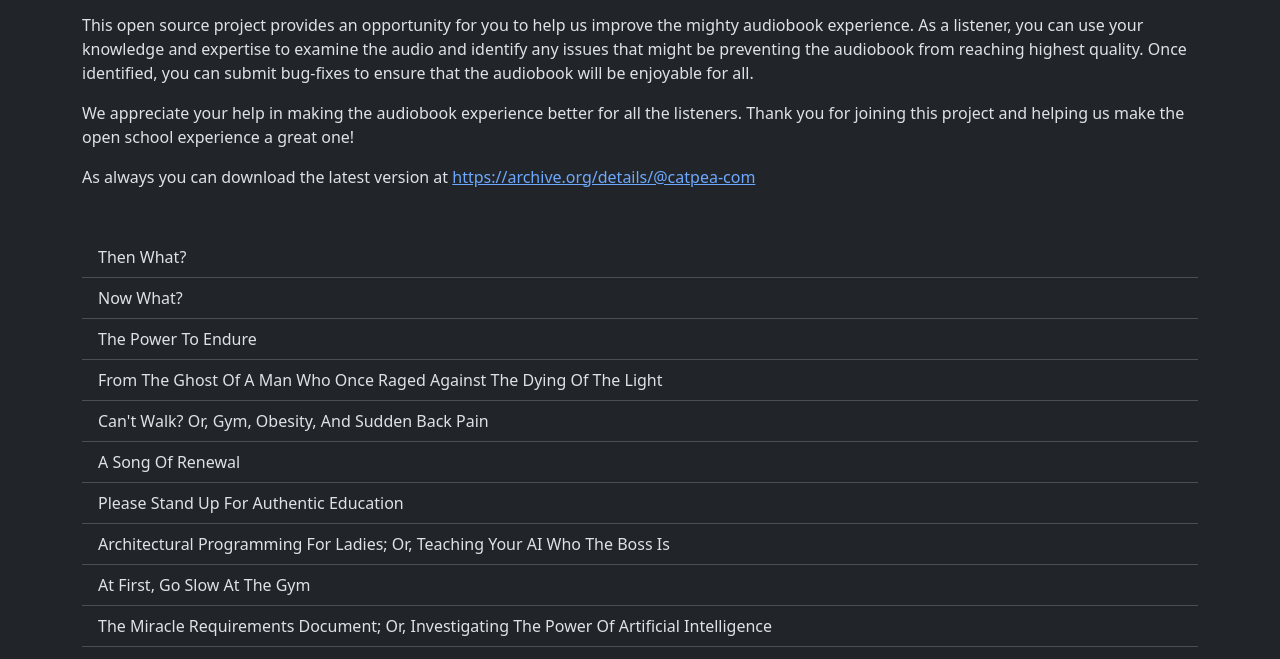
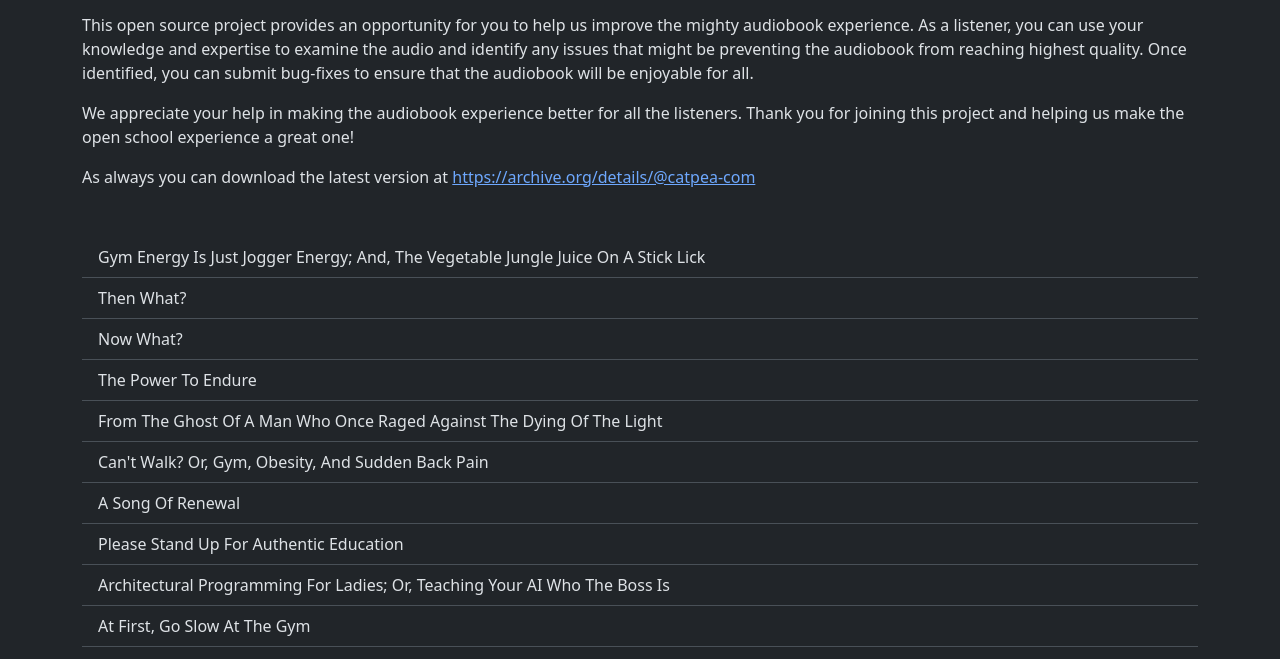
Before and after one commit to catpea/chapter-13, a plain HTML site: page docs/index.html in a window 1280 px wide. Shown: the part 141-800 px from the top of the page. Drawn offline with nearby package versions, Linux system fonts and the light colour scheme.

Commit message:
Chapter Content Update

```diff
--- a/docs/index.html
+++ b/docs/index.html
@@ -21,7 +21,8 @@
 
 
         <ul class="list-group list-group-flush mt-5">
-        <a href="poem-1884.mp3" class="list-group-item list-group-item-action">Then What?</a>
+        <a href="poem-1885.mp3" class="list-group-item list-group-item-action">Gym Energy Is Just Jogger Energy; And, The Vegetable Jungle Juice On A Stick Lick</a>
+<a href="poem-1884.mp3" class="list-group-item list-group-item-action">Then What?</a>
 <a href="poem-1883.mp3" class="list-group-item list-group-item-action">Now What?</a>
 <a href="poem-1882.mp3" class="list-group-item list-group-item-action">The Power To Endure</a>
 <a href="poem-1881.mp3" class="list-group-item list-group-item-action">From The Ghost Of A Man Who Once Raged Against The Dying Of The Light</a>
```
Also changed, not shown: 2 other files.
